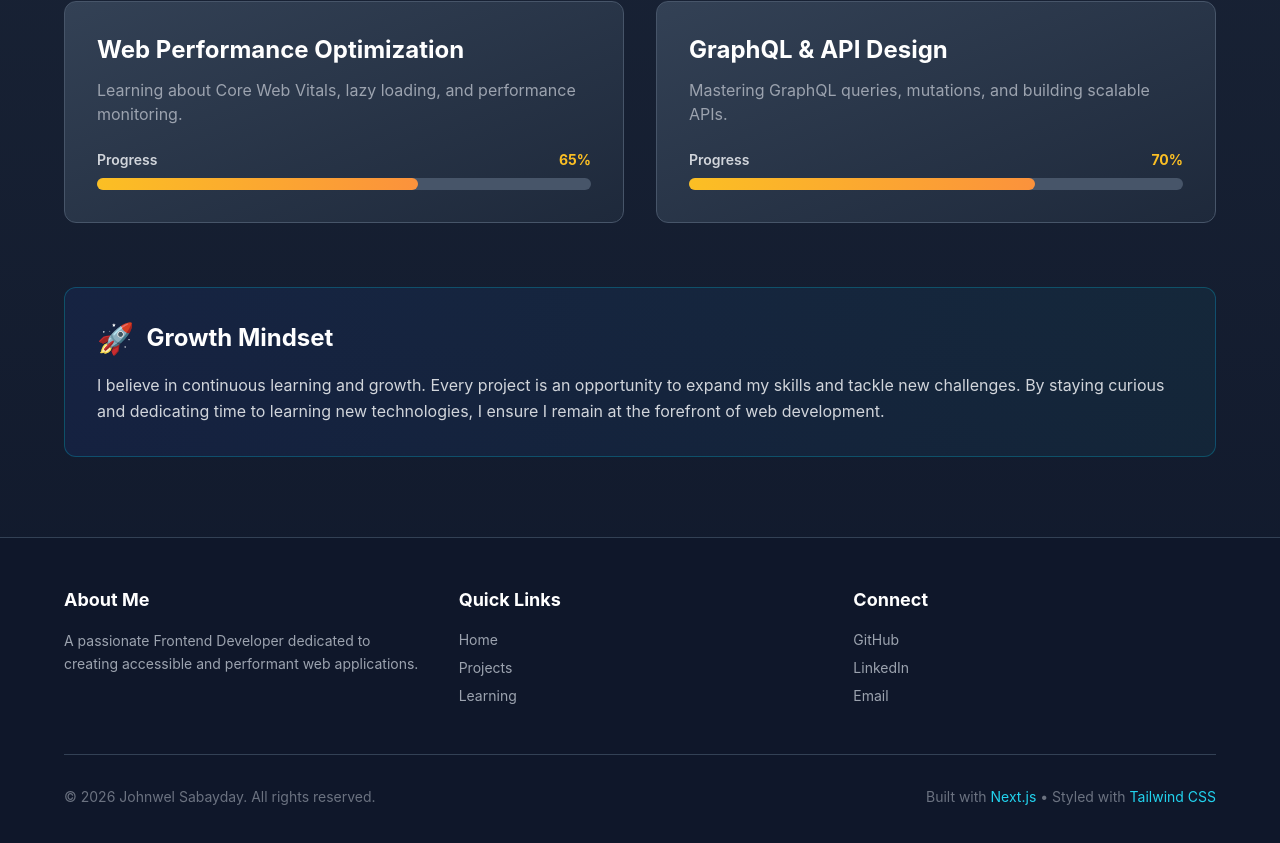
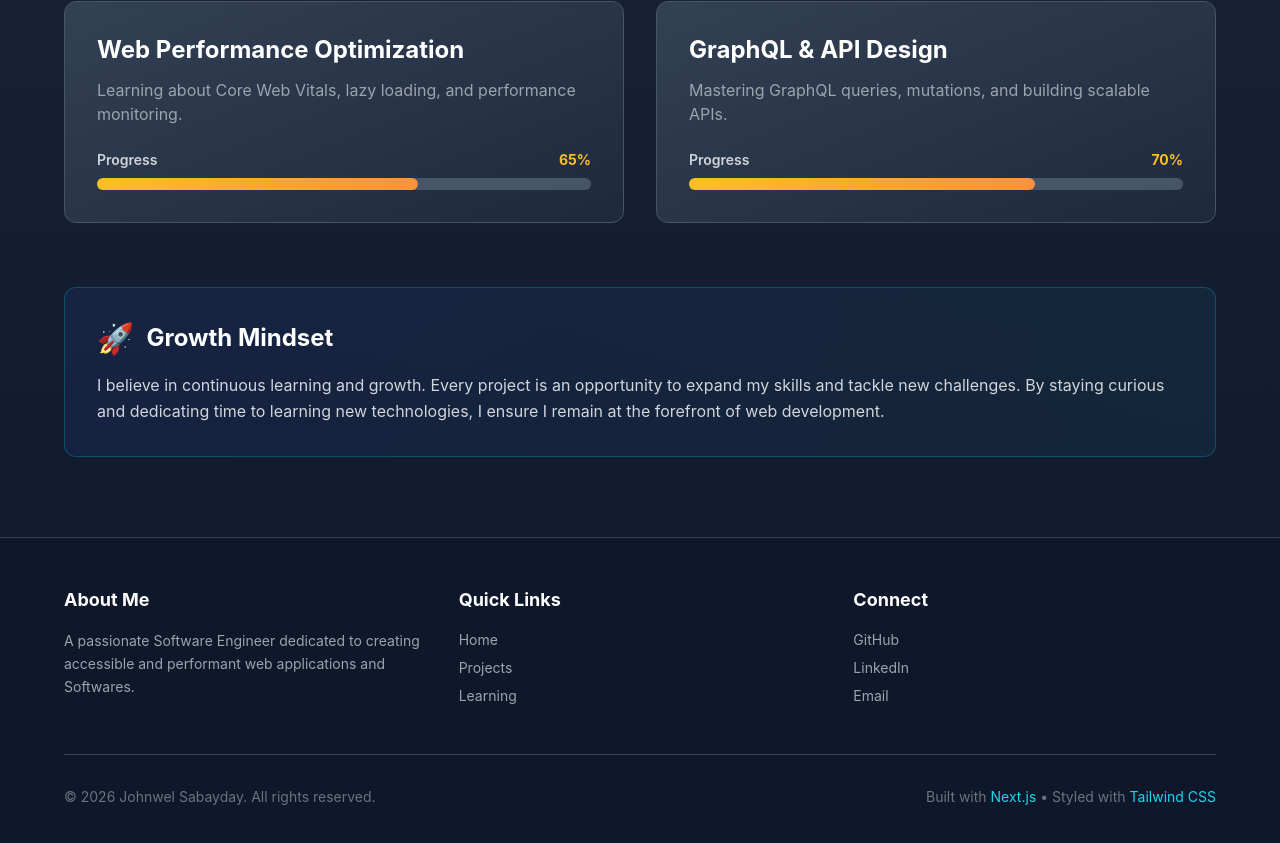
Before and after one commit to itscloudyy/FinalPortfolio_Sabayday, a Next.js app: page / in a window 1280 px wide. Shown: the part 2216-3059 px from the top of the page. Built offline with nearby package versions, Linux system fonts and the light colour scheme.

Commit message:
added new footer

```diff
--- a/components/Footer.tsx
+++ b/components/Footer.tsx
@@ -9,7 +9,7 @@ export default function Footer() {
           <div>
             <h4 className="text-lg font-bold mb-4">About Me</h4>
             <p className="text-gray-400 text-sm leading-relaxed">
-              A passionate Frontend Developer dedicated to creating accessible and performant web applications.
+              A passionate Software Engineer dedicated to creating accessible and performant web applications and Softwares.
             </p>
           </div>
 
```
